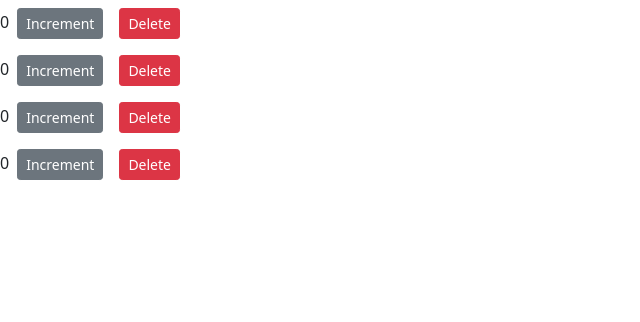
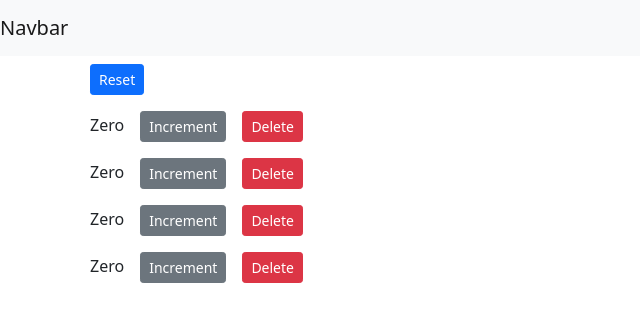
Before and after one commit to esara/react-app, a React (Create React App) app: page / in a window 1280 px wide. Shown: the top 322 px of the page, without its empty margins (0-640 px from the left). Built offline with nearby package versions, Linux system fonts and the light colour scheme.

Commit message:
creating navbar

```diff
--- a/src/App.js
+++ b/src/App.js
@@ -1,25 +1,18 @@
-import logo from './logo.svg';
+import React, {Component} from 'react';
+import NavBar from "./components/navbar";
+import Counters from "./components/counters";
 import './App.css';
 
-function App() {
-  return (
-    <div className="App">
-      <header className="App-header">
-        <img src={logo} className="App-logo" alt="logo" />
-        <p>
-          Edit <code>src/App.js</code> and save to reload.
-        </p>
-        <a
-          className="App-link"
-          href="https://reactjs.org"
-          target="_blank"
-          rel="noopener noreferrer"
-        >
-          Learn React
-        </a>
-      </header>
-    </div>
-  );
+class App extends Component {
+  render() {
+    return(
+      <React.Fragment>
+      <NavBar />
+        <main className="container">
+          <Counters />
+        </main>
+      </React.Fragment>
+    );
+  }
 }
-
 export default App;
--- a/src/components/counter.jsx
+++ b/src/components/counter.jsx
@@ -1,31 +1,25 @@
 import React, {Component} from 'react';
 
 class Counter extends Component {
-    state = {
-        value: this.props.counter.value,
-    };
     render() {
         return(
         <div>
             <span className={this.getBadgeClasses.call(this)}> {this.formatCount()}</span>
-            <button onClick={this.handleIncrement} className="btn btn-secondary btn-sm m-2"> Increment</button>
+            <button onClick={() => this.props.onIncrement()} className="btn btn-secondary btn-sm m-2"> Increment</button>
             <button onClick={() => this.props.onDelete()} className="btn btn-danger btn-sm m-2"> Delete</button>
         </div>
         );
     }
 
-    handleIncrement = () => {
-        this.setState({ value: this.state.value + 1 });
-    }
-
     getBadgeClasses() {
         let classes = "badge";
-        classes += (this.state.value === 0) ? "badge-warning" : "badge-primary";
+        classes += (this.props.counter.value === 0) ? "badge-warning" : "badge-primary";
+        classes += "badge-sm m-2";
         return classes;
     }
 
     formatCount() {
-        return this.state.value;
+        return this.props.counter.value === 0 ? 'Zero' : this.props.counter.value;
     }
 }
 
--- a/src/components/counters.jsx
+++ b/src/components/counters.jsx
@@ -13,14 +13,32 @@ class Counters extends Component {
     render() {
         return (
             <div>
+                <button onClick={this.handleReset} className={"btn btn-primary btn-sm m-2"}> Reset </button>
                 {this.state.counters.map(counter => (
                     <Counter key={counter.id }
+                             onIncrement={() => this.handleIncrement(counter)}
                              onDelete={() => this.handleDelete(counter.id)}
                              counter={counter}
                              selected={true} />
                 ))}
             </div>
         );
+    }
+
+    handleReset = () => {
+        this.state.counters.map(c => {
+            c.value = 0;
+            return c;
+        })
+        this.setState({ counters : this.state.counters });
+    }
+
+    handleIncrement = counter => {
+        const counters = [...this.state.counters];
+        const index = counters.indexOf(counter);
+        counters[index] = {...counter};
+        counters[index].value++;
+        this.setState({ counters });
     }
 
     handleDelete = counterId => {
--- /dev/null
+++ b/src/components/navbar.jsx
@@ -0,0 +1,15 @@
+import React, {Component} from 'react';
+
+class NavBar extends Component {
+    render() {
+        return(
+            <nav className="navbar navbar-light bg-light">
+                <a className="navbar-brand" href="#">
+                    Navbar
+                </a>
+            </nav>
+        );
+    }
+}
+
+export default NavBar;
--- a/src/index.js
+++ b/src/index.js
@@ -3,12 +3,11 @@ import ReactDOM from 'react-dom';
 import './index.css';
 import App from './App';
 import 'bootstrap/dist/css/bootstrap.css';
-import Counters from "./components/counters";
 import reportWebVitals from './reportWebVitals';
 
 ReactDOM.render(
   <React.StrictMode>
-    <Counters />
+    <App />
   </React.StrictMode>,
   document.getElementById('root')
 );
```
